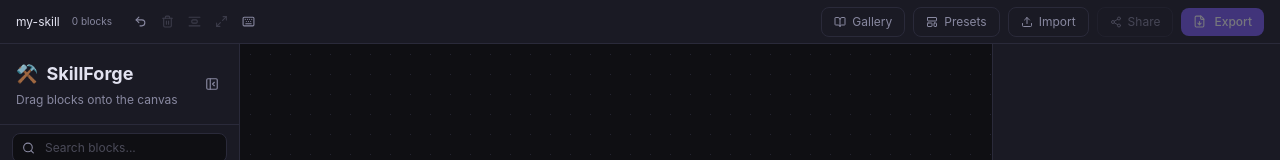
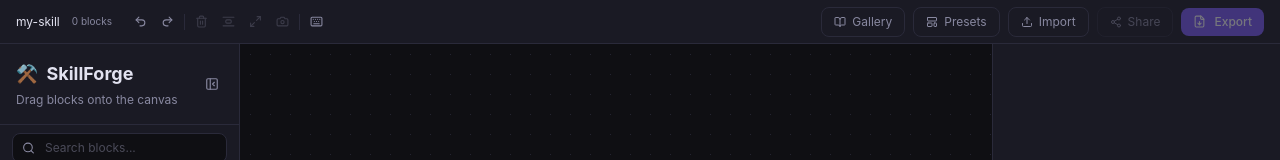
Before and after one commit to hubertlim/SkillForge, a React (Vite) app: page / in a window 1280 px wide. Shown: the top 160 px of the page. Built offline with nearby package versions, Linux system fonts and the light colour scheme.

Commit message:
feat: redo, canvas screenshot export, toolbar polish

```diff
--- a/package.json
+++ b/package.json
@@ -11,6 +11,7 @@
   },
   "dependencies": {
     "@xyflow/react": "^12.6.0",
+    "html-to-image": "^1.11.11",
     "react": "^19.1.0",
     "react-dom": "^19.1.0",
     "zustand": "^5.0.5",
--- a/src/App.tsx
+++ b/src/App.tsx
@@ -16,8 +16,9 @@ import { useForgeStore } from './store';
 import { encodeWorkflow, decodeWorkflow } from './lib/shareUrl';
 import {
   FileDown, Upload, LayoutTemplate, Share2, Trash2,
-  Undo2, AlignVerticalSpaceAround, Keyboard, Maximize2, BookOpen,
+  Undo2, Redo2, AlignVerticalSpaceAround, Keyboard, Maximize2, BookOpen, Camera,
 } from 'lucide-react';
+import { toPng } from 'html-to-image';
 import type { Node } from '@xyflow/react';
 import type { SkillNodeData } from './types';
 
@@ -25,7 +26,7 @@ export default function App() {
   const store = useForgeStore();
   const {
     showExport, setShowExport, nodes, edges, skillName, skillDescription,
-    setSkillName, undo, clearCanvas, autoLayout, fitView,
+    setSkillName, undo, redo, clearCanvas, autoLayout, fitView,
   } = store;
   const [showImport, setShowImport] = useState(false);
   const [showPresets, setShowPresets] = useState(false);
@@ -34,7 +35,6 @@ export default function App() {
   const [showClearConfirm, setShowClearConfirm] = useState(false);
   const [editingTitle, setEditingTitle] = useState(false);
 
-  // Load from URL hash on mount
   useEffect(() => {
     const hash = window.location.hash.slice(1);
     if (!hash) return;
@@ -46,12 +46,10 @@ export default function App() {
     }
   }, []);
 
-  // Global keyboard shortcuts
   useEffect(() => {
     const handler = (e: KeyboardEvent) => {
       const target = e.target as HTMLElement;
       if (target.tagName === 'INPUT' || target.tagName === 'TEXTAREA') return;
-
       if (e.key === '?') setShowHelp((v) => !v);
       if (e.key === 'Escape') {
         setShowExport(false);
@@ -67,12 +65,7 @@ export default function App() {
   }, [setShowExport]);
 
   const handleShare = async () => {
-    const encoded = encodeWorkflow(
-      nodes as Node<SkillNodeData>[],
-      edges,
-      skillName,
-      skillDescription,
-    );
+    const encoded = encodeWorkflow(nodes as Node<SkillNodeData>[], edges, skillName, skillDescription);
     const url = `${window.location.origin}${window.location.pathname}#${encoded}`;
     await navigator.clipboard.writeText(url);
     showToast('Share link copied to clipboard');
@@ -84,14 +77,35 @@ export default function App() {
     showToast('Canvas cleared');
   };
 
+  const handleScreenshot = async () => {
+    const viewport = document.querySelector('.react-flow__viewport') as HTMLElement;
+    if (!viewport) return;
+    try {
+      const dataUrl = await toPng(viewport, {
+        backgroundColor: '#0f0f13',
+        pixelRatio: 2,
+        filter: (node) => {
+          // Hide controls and minimap from screenshot
+          const cls = (node as HTMLElement).className ?? '';
+          if (typeof cls === 'string' && (cls.includes('react-flow__controls') || cls.includes('react-flow__minimap'))) return false;
+          return true;
+        },
+      });
+      const link = document.createElement('a');
+      link.download = `${skillName}-workflow.png`;
+      link.href = dataUrl;
+      link.click();
+      showToast('Screenshot saved');
+    } catch {
+      showToast('Screenshot failed', 'error');
+    }
+  };
+
   return (
     <>
-      {/* Mobile warning — shown only on small screens */}
       <MobileWarning />
-
       <ReactFlowProvider>
         <div className="h-screen w-screen flex-col overflow-hidden hidden md:flex">
-          {/* Top bar */}
           <header className="h-11 shrink-0 bg-forge-surface border-b border-forge-border flex items-center justify-between px-4">
             <div className="flex items-center gap-3">
               {editingTitle ? (
@@ -101,8 +115,7 @@ export default function App() {
                   onChange={(e) => setSkillName(e.target.value)}
                   onBlur={() => setEditingTitle(false)}
                   onKeyDown={(e) => { if (e.key === 'Enter') setEditingTitle(false); }}
-                  className="bg-forge-bg border border-forge-accent rounded px-2 py-0.5 text-xs w-36
-                             focus:outline-none text-forge-text"
+                  className="bg-forge-bg border border-forge-accent rounded px-2 py-0.5 text-xs w-36 focus:outline-none text-forge-text"
                 />
               ) : (
                 <button
@@ -113,15 +126,16 @@ export default function App() {
                   {skillName}
                 </button>
               )}
-
-              <span className="text-[10px] text-forge-muted">
-                {nodes.length} block{nodes.length !== 1 ? 's' : ''}
-              </span>
+              <span className="text-[10px] text-forge-muted">{nodes.length} block{nodes.length !== 1 ? 's' : ''}</span>
 
               <div className="flex items-center gap-0.5 ml-1">
                 <button onClick={undo} className="p-1.5 rounded hover:bg-forge-border text-forge-muted hover:text-forge-text transition-colors" title="Undo (Ctrl+Z)" aria-label="Undo">
                   <Undo2 size={13} />
                 </button>
+                <button onClick={redo} className="p-1.5 rounded hover:bg-forge-border text-forge-muted hover:text-forge-text transition-colors" title="Redo (Ctrl+Shift+Z)" aria-label="Redo">
+                  <Redo2 size={13} />
+                </button>
+                <div className="w-px h-4 bg-forge-border mx-0.5" />
                 <button onClick={() => nodes.length > 0 && setShowClearConfirm(true)} disabled={nodes.length === 0} className="p-1.5 rounded hover:bg-red-500/20 text-forge-muted hover:text-red-400 transition-colors disabled:opacity-30 disabled:cursor-not-allowed" title="Clear canvas" aria-label="Clear canvas">
                   <Trash2 size={13} />
                 </button>
@@ -131,6 +145,10 @@ export default function App() {
                 <button onClick={fitView} disabled={nodes.length === 0} className="p-1.5 rounded hover:bg-forge-border text-forge-muted hover:text-forge-text transition-colors disabled:opacity-30 disabled:cursor-not-allowed" title="Fit to view" aria-label="Fit to view">
                   <Maximize2 size={13} />
                 </button>
+                <button onClick={handleScreenshot} disabled={nodes.length === 0} className="p-1.5 rounded hover:bg-forge-border text-forge-muted hover:text-forge-text transition-colors disabled:opacity-30 disabled:cursor-not-allowed" title="Screenshot (PNG)" aria-label="Screenshot">
+                  <Camera size={13} />
+                </button>
+                <div className="w-px h-4 bg-forge-border mx-0.5" />
                 <button onClick={() => setShowHelp(true)} className="p-1.5 rounded hover:bg-forge-border text-forge-muted hover:text-forge-text transition-colors" title="Keyboard shortcuts (?)" aria-label="Keyboard shortcuts">
                   <Keyboard size={13} />
                 </button>
@@ -139,24 +157,19 @@ export default function App() {
 
             <div className="flex items-center gap-2">
               <button onClick={() => setShowGallery(true)} className="flex items-center gap-1.5 px-3 py-1.5 rounded-lg text-xs border border-forge-border hover:border-forge-accent text-forge-muted hover:text-forge-text transition-colors">
-                <BookOpen size={12} />
-                Gallery
+                <BookOpen size={12} /> Gallery
               </button>
               <button onClick={() => setShowPresets(true)} className="flex items-center gap-1.5 px-3 py-1.5 rounded-lg text-xs border border-forge-border hover:border-forge-accent text-forge-muted hover:text-forge-text transition-colors">
-                <LayoutTemplate size={12} />
-                Presets
+                <LayoutTemplate size={12} /> Presets
               </button>
               <button onClick={() => setShowImport(true)} className="flex items-center gap-1.5 px-3 py-1.5 rounded-lg text-xs border border-forge-border hover:border-forge-accent text-forge-muted hover:text-forge-text transition-colors">
-                <Upload size={12} />
-                Import
+                <Upload size={12} /> Import
               </button>
               <button onClick={handleShare} disabled={nodes.length === 0} className="flex items-center gap-1.5 px-3 py-1.5 rounded-lg text-xs border border-forge-border hover:border-forge-accent text-forge-muted hover:text-forge-text transition-colors disabled:opacity-40 disabled:cursor-not-allowed">
-                <Share2 size={12} />
-                Share
+                <Share2 size={12} /> Share
               </button>
               <button onClick={() => setShowExport(true)} disabled={nodes.length === 0} className="flex items-center gap-2 px-3 py-1.5 rounded-lg text-xs font-medium bg-forge-accent hover:bg-forge-accent-hover text-white transition-colors disabled:opacity-40 disabled:cursor-not-allowed">
-                <FileDown size={13} />
-                Export
+                <FileDown size={13} /> Export
               </button>
             </div>
           </header>
@@ -166,7 +179,6 @@ export default function App() {
             <Canvas onOpenPresets={() => setShowPresets(true)} onOpenImport={() => setShowImport(true)} />
             <NodeEditor />
           </div>
-
           <ValidationBar />
         </div>
 
--- a/src/store.ts
+++ b/src/store.ts
@@ -22,9 +22,10 @@ interface ForgeState {
   skillDescription: string;
   showExport: boolean;
 
-  // History for undo
+  // History for undo/redo
   history: { nodes: Node<SkillNodeData>[]; edges: Edge[] }[];
   historyIndex: number;
+  redoStack: { nodes: Node<SkillNodeData>[]; edges: Edge[] }[];
 
   onNodesChange: OnNodesChange;
   onEdgesChange: OnEdgesChange;
@@ -44,6 +45,7 @@ interface ForgeState {
   ) => void;
   pushHistory: () => void;
   undo: () => void;
+  redo: () => void;
   clearCanvas: () => void;
   duplicateNode: (id: string) => void;
   autoLayout: () => void;
@@ -61,6 +63,7 @@ export const useForgeStore = create<ForgeState>((set, get) => ({
   showExport: false,
   history: [],
   historyIndex: -1,
+  redoStack: [],
 
   onNodesChange: (changes) =>
     set({ nodes: applyNodeChanges(changes, get().nodes) as Node<SkillNodeData>[] }),
@@ -106,25 +109,45 @@ export const useForgeStore = create<ForgeState>((set, get) => ({
   },
 
   pushHistory: () => {
-    const { nodes, edges, history, historyIndex } = get();
-    const newHistory = history.slice(0, historyIndex + 1);
-    newHistory.push({
+    const { nodes, edges, history } = get();
+    const snapshot = {
       nodes: JSON.parse(JSON.stringify(nodes)),
       edges: JSON.parse(JSON.stringify(edges)),
-    });
-    // Keep max 30 history entries
+    };
+    const newHistory = [...history, snapshot];
     if (newHistory.length > 30) newHistory.shift();
-    set({ history: newHistory, historyIndex: newHistory.length - 1 });
+    set({ history: newHistory, historyIndex: newHistory.length - 1, redoStack: [] });
   },
 
   undo: () => {
-    const { history, historyIndex } = get();
-    if (historyIndex < 0) return;
-    const entry = history[historyIndex];
+    const { history, nodes, edges } = get();
+    if (history.length === 0) return;
+    const prev = history[history.length - 1];
+    const currentSnapshot = {
+      nodes: JSON.parse(JSON.stringify(nodes)),
+      edges: JSON.parse(JSON.stringify(edges)),
+    };
     set({
-      nodes: entry.nodes,
-      edges: entry.edges,
-      historyIndex: historyIndex - 1,
+      nodes: prev.nodes,
+      edges: prev.edges,
+      history: history.slice(0, -1),
+      redoStack: [...get().redoStack, currentSnapshot],
+    });
+  },
+
+  redo: () => {
+    const { redoStack, nodes, edges, history } = get();
+    if (redoStack.length === 0) return;
+    const next = redoStack[redoStack.length - 1];
+    const currentSnapshot = {
+      nodes: JSON.parse(JSON.stringify(nodes)),
+      edges: JSON.parse(JSON.stringify(edges)),
+    };
+    set({
+      nodes: next.nodes,
+      edges: next.edges,
+      history: [...history, currentSnapshot],
+      redoStack: redoStack.slice(0, -1),
     });
   },
 
```
Also changed, not shown: src/components/Canvas.tsx (+11 -3 lines), src/components/KeyboardHelp.tsx (+9 -8 lines), 1 other file (tests, documents, lock files or other folders).
